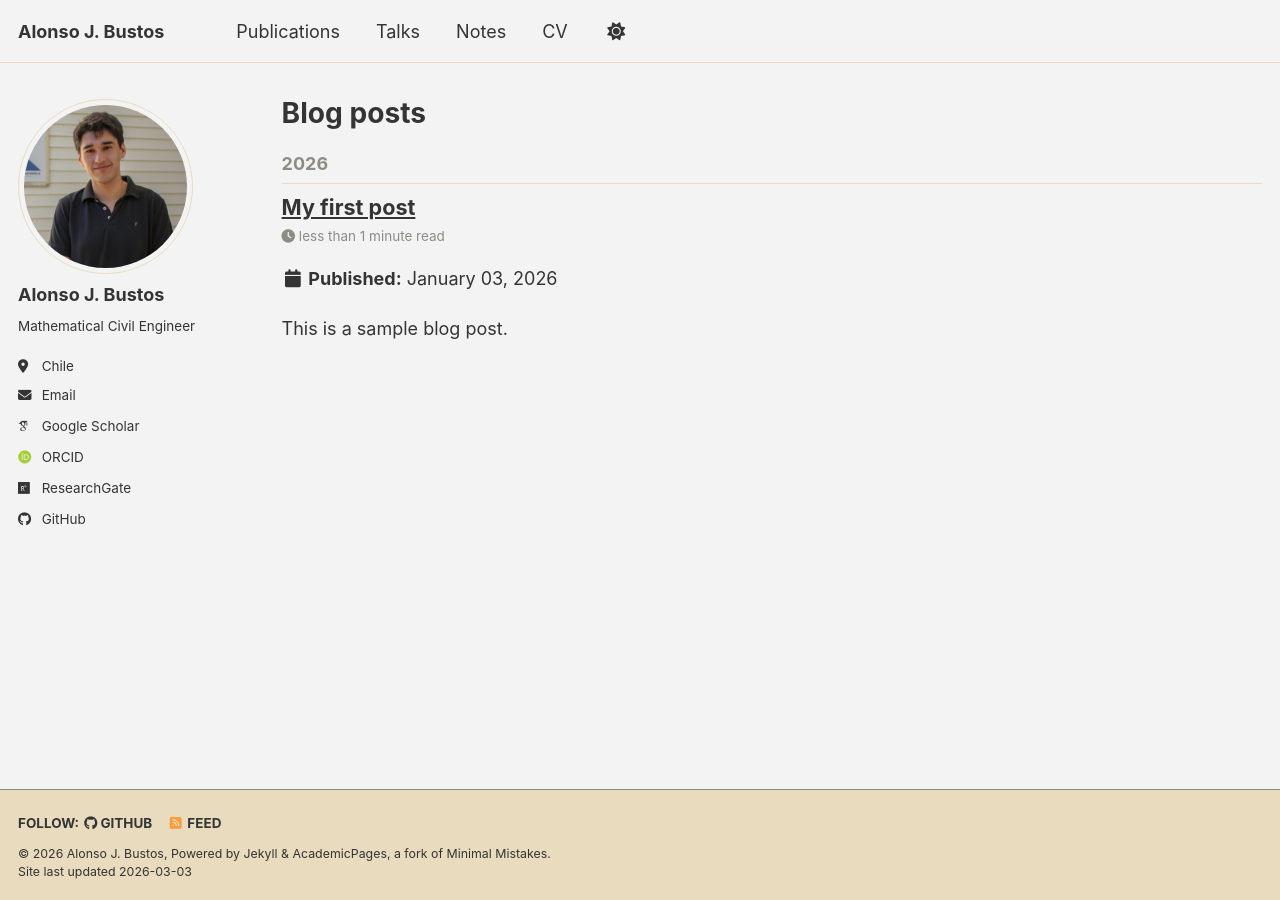
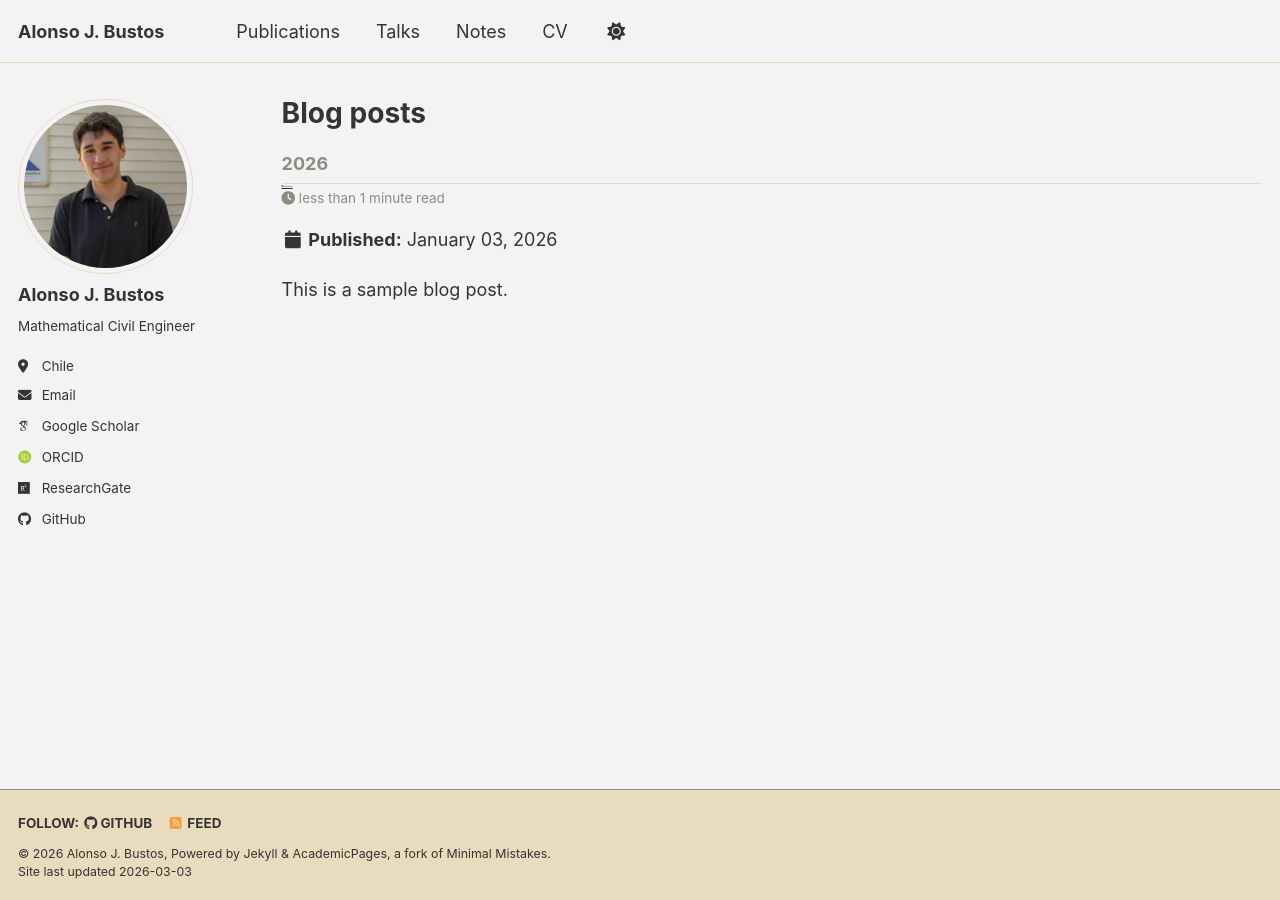
Before and after one commit to alonsojbustos/alonsojbustos.github.io, a Jekyll site: the page built from _pages/year-archive.html, in a window 1280 px wide. Built offline with Jekyll 4.4.1, drawn with Linux system fonts in a browser that asks for light colours; some web fonts are replaced; a script bundle is joined from its source files by our own code; library files that are not in the unit come from our copies.

Commit message:
Update _archive.scss

```diff
--- a/_sass/layout/_archive.scss
+++ b/_sass/layout/_archive.scss
@@ -42,7 +42,7 @@
 .archive__item-title {
   margin-bottom: 0.25em;
   font-family: $sans-serif-narrow;
-  font-size: 1.2em;
+  font-size: 0.1em;
 
   a + a {
     opacity: 0.5;
```
